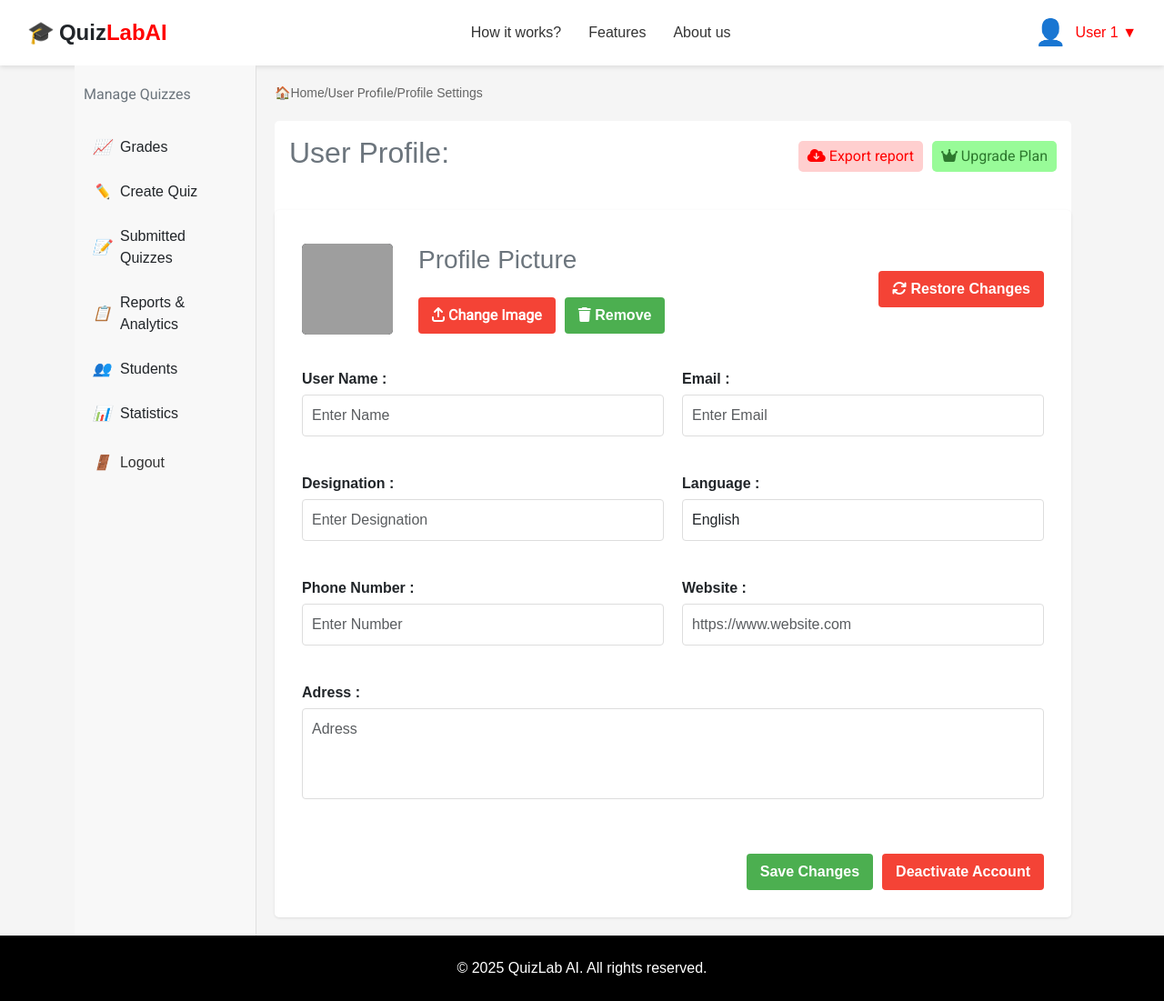
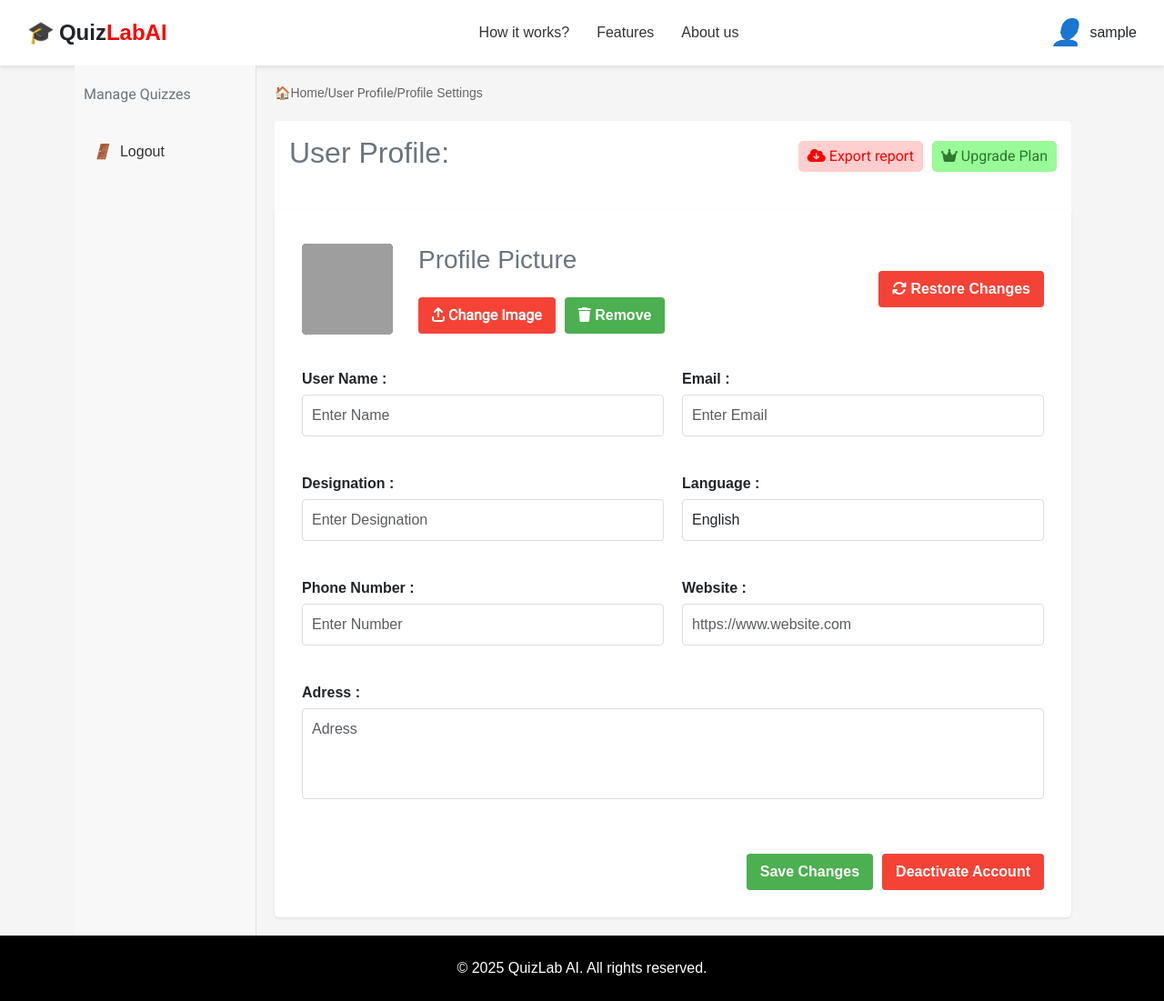
Before and after one commit to StefanAngelovski/QuizLabAI, a Spring Boot app: page /profile in a window 1280 px wide. Shown: the whole page at 91% size. Run offline with Spring Boot 4, Linux system fonts and the light colour scheme; the visitor is signed in with stand-in values (Sample User, id 1); some of the project's set-up classes (security, data sources, template engines, error pages and the like) are left out, and stand-ins take their place; some libraries are stand-ins or nearby versions; grey boxes are pictures that could not be loaded.

Commit message:
Show sidebar by roles

```diff
--- a/src/main/java/com/lab24/quizlabai/config/SecurityConfig.java
+++ b/src/main/java/com/lab24/quizlabai/config/SecurityConfig.java
@@ -32,7 +32,7 @@
                 .formLogin(login -> login
                         .loginPage("/login")
                         .failureUrl("/login?error=BadCredentials")
-                        .defaultSuccessUrl("/", true)
+                        .defaultSuccessUrl("/dashboard", true)
                         .permitAll()
                 )
                 .logout(logout -> logout.logoutSuccessUrl("/login?logout").permitAll());
--- a/src/main/java/com/lab24/quizlabai/model/enums/SidebarItem.java
+++ b/src/main/java/com/lab24/quizlabai/model/enums/SidebarItem.java
@@ -11,8 +11,8 @@
     GRADES("Grades", "📊", Role.ROLE_PROFESSOR),
     AVAILABLE_QUIZZES("Available Quizzes", "📝", Role.ROLE_STUDENT),
     CREATE_QUIZ("Create Quiz", "📝", Role.ROLE_PROFESSOR),
+    SUBMITTED_QUIZZES("Submitted Quizzes", "📥️", Role.ROLE_PROFESSOR),
     MANAGE_QUIZZES("Manage Quizzes", "✏️", Role.ROLE_PROFESSOR),
-    SUBMITTED_QUIZZES("Submitted Quizzes", "✏️", Role.ROLE_PROFESSOR),
     COMPLETED_QUIZZES("Completed Quizzes", "✅", Role.ROLE_STUDENT),
     PROFESSOR_FEEDBACK("Professor Feedback", "💬", Role.ROLE_STUDENT),
     STUDY_RESOURCES("Study Resources", "📚", Role.ROLE_STUDENT, Role.ROLE_STUDENT),
--- a/src/main/java/com/lab24/quizlabai/web/HomeController.java
+++ b/src/main/java/com/lab24/quizlabai/web/HomeController.java
@@ -31,7 +31,7 @@
 
     @GetMapping({"/dashboard"})
     public String showDashboard(Model model, @AuthenticationPrincipal User user) {
-        Role role = user.getRole(); // Or whatever your User model uses to store the role
+        Role role = user.getRole();
         List<SidebarItem> sidebarItems = SidebarItem.getVisibleItems(role);
 
         model.addAttribute("sidebarItems", sidebarItems);
@@ -40,12 +40,22 @@
     }
 
     @GetMapping({"/student-progress"})
-    public String showStudentProgress() {
+    public String showStudentProgress(Model model, @AuthenticationPrincipal User user) {
+        Role role = user.getRole();
+        List<SidebarItem> sidebarItems = SidebarItem.getVisibleItems(role);
+
+        model.addAttribute("sidebarItems", sidebarItems);
+        model.addAttribute("username", user.getUsername());
         return "studentProgressPage";
     }
 
     @GetMapping({"/profile"})
-    public String showProfile() {
+    public String showProfile(Model model, @AuthenticationPrincipal User user) {
+        Role role = user.getRole();
+        List<SidebarItem> sidebarItems = SidebarItem.getVisibleItems(role);
+
+        model.addAttribute("sidebarItems", sidebarItems);
+        model.addAttribute("username", user.getUsername());
         return "UserProfile";
     }
 
--- a/src/main/java/com/lab24/quizlabai/web/LoginController.java
+++ b/src/main/java/com/lab24/quizlabai/web/LoginController.java
@@ -33,7 +33,7 @@
         try {
             user = authService.login(username, password);
             request.getSession().setAttribute("user", user);
-            return "redirect:/index";
+            return "redirect:/dashboard";
         } catch (RuntimeException ex) {
             model.addAttribute("hasError", true);
             model.addAttribute("error", "TEST");
--- a/src/main/java/com/lab24/quizlabai/web/RegisterController.java
+++ b/src/main/java/com/lab24/quizlabai/web/RegisterController.java
@@ -36,7 +36,7 @@
     ) {
         try {
             this.userService.register(username, password, repeatedPassword, email, Role.ROLE_STUDENT);
-            return "redirect:/login";
+            return "redirect:/dashboard";
         } catch (RuntimeException ex) {
             return "redirect:/register?error=" + ex.getMessage();
         }
--- a/src/main/resources/templates/UserProfile.html
+++ b/src/main/resources/templates/UserProfile.html
@@ -281,9 +281,12 @@
     </div>
 
     <div class="user-profile">
-        <div class="user-icon">👤</div>
-        <div>User 1 ▼</div>
+        <a href="#" class="d-flex align-items-center text-decoration-none text-dark">
+            <i class="user-icon me-2">👤</i>
+            <div th:text="${username}"></div>
+        </a>
     </div>
+
 </div>
 
 <div class="container">
@@ -292,23 +295,9 @@
         <div class="font pd-5 text-secondary">Manage Quizzes</div>
         <br/>
 
-        <div class="sidebar-item">
-            <i>📈</i> Grades
-        </div>
-        <div class="sidebar-item">
-            <i>✏️</i> Create Quiz
-        </div>
-        <div class="sidebar-item">
-            <i>📝</i> Submitted Quizzes
-        </div>
-        <div class="sidebar-item">
-            <i>📋</i> Reports & Analytics
-        </div>
-        <div class="sidebar-item">
-            <i>👥</i> Students
-        </div>
-        <div class="sidebar-item">
-            <i>📊</i> Statistics
+        <div th:each="item : ${sidebarItems}" class="sidebar-item">
+            <i th:text="${item.emoji}"></i>
+            <span th:text="${item.title}">Grades</span>
         </div>
 
         <div class="logout">
--- a/src/main/resources/templates/dashboard.html
+++ b/src/main/resources/templates/dashboard.html
@@ -301,7 +301,6 @@
     </a>
   </div>
 
-
 </div>
 
 
```
Also changed, not shown: src/main/resources/templates/studentProgressPage.html (+7 -19 lines).
